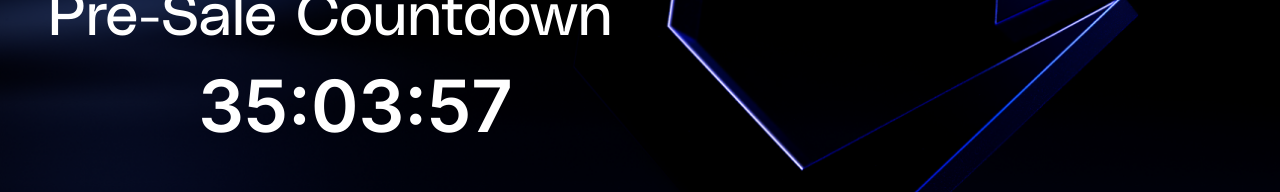
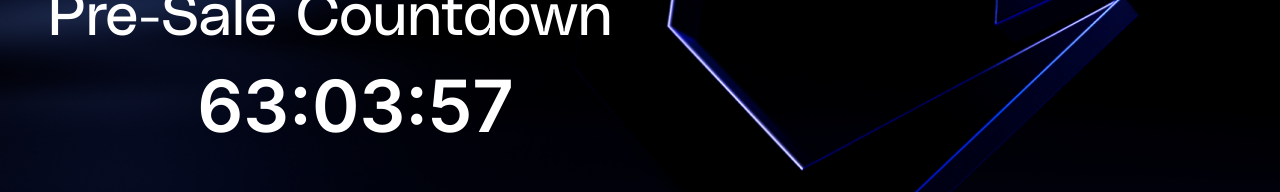
Before and after one commit to moussa32/develocity-finance, a Next.js app: page / in a window 1280 px wide. Shown: the part 379-571 px from the top of the page. Built offline with nearby package versions, Linux system fonts and the light colour scheme.

Commit message:
refactor: update countdown

```diff
--- a/components/Homepage/Header.jsx
+++ b/components/Homepage/Header.jsx
@@ -43,7 +43,7 @@ const featuredImages = [
 
 const Header = () => {
   const { t, errors } = useTranslation("common");
-  const { remaining, isFinished } = useCountdown("2023-04-03T12:45:00");
+  const { remaining, isFinished } = useCountdown("2023-04-31T12:45:00");
 
   return (
     <div className="relative h-screen header-bg bg-cover bg-center bg-no-repeat text-center overflow-hidden w-full md:bg-cover md:bg-right md:text-left ">
```
